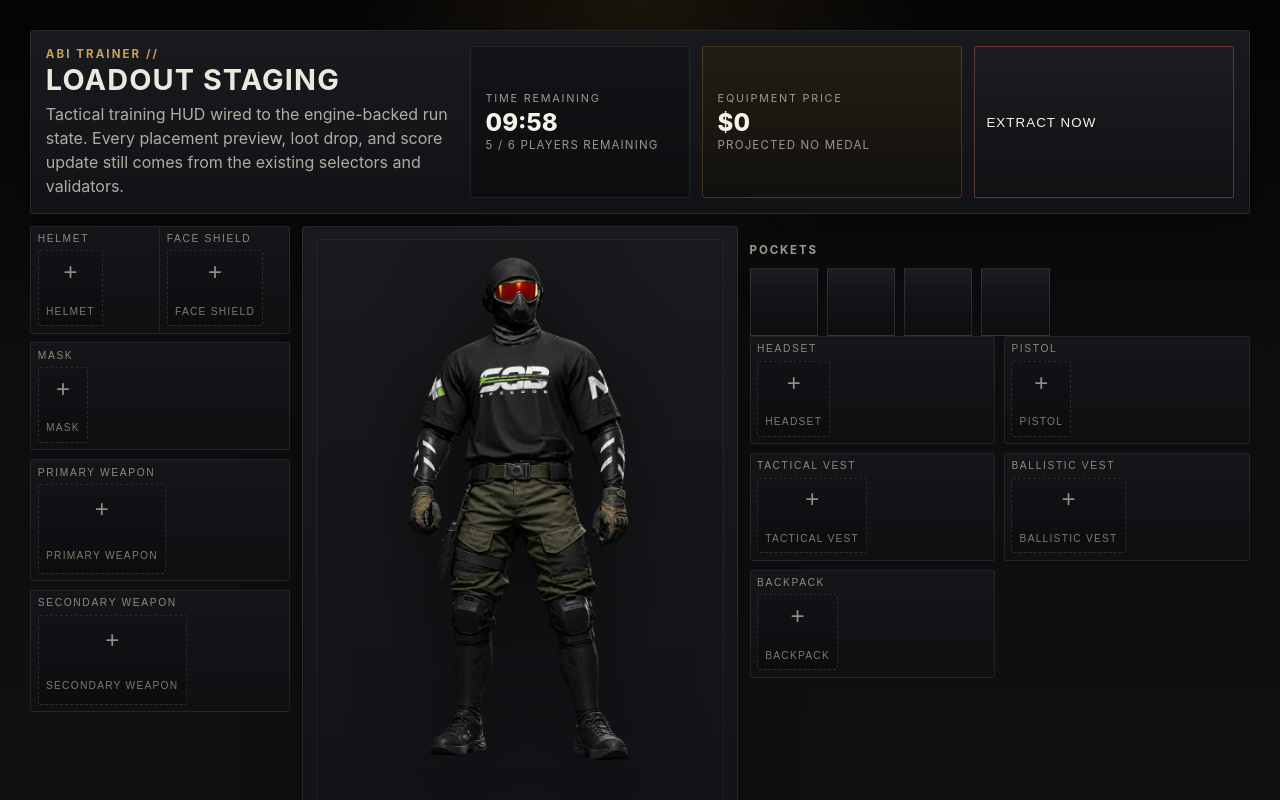
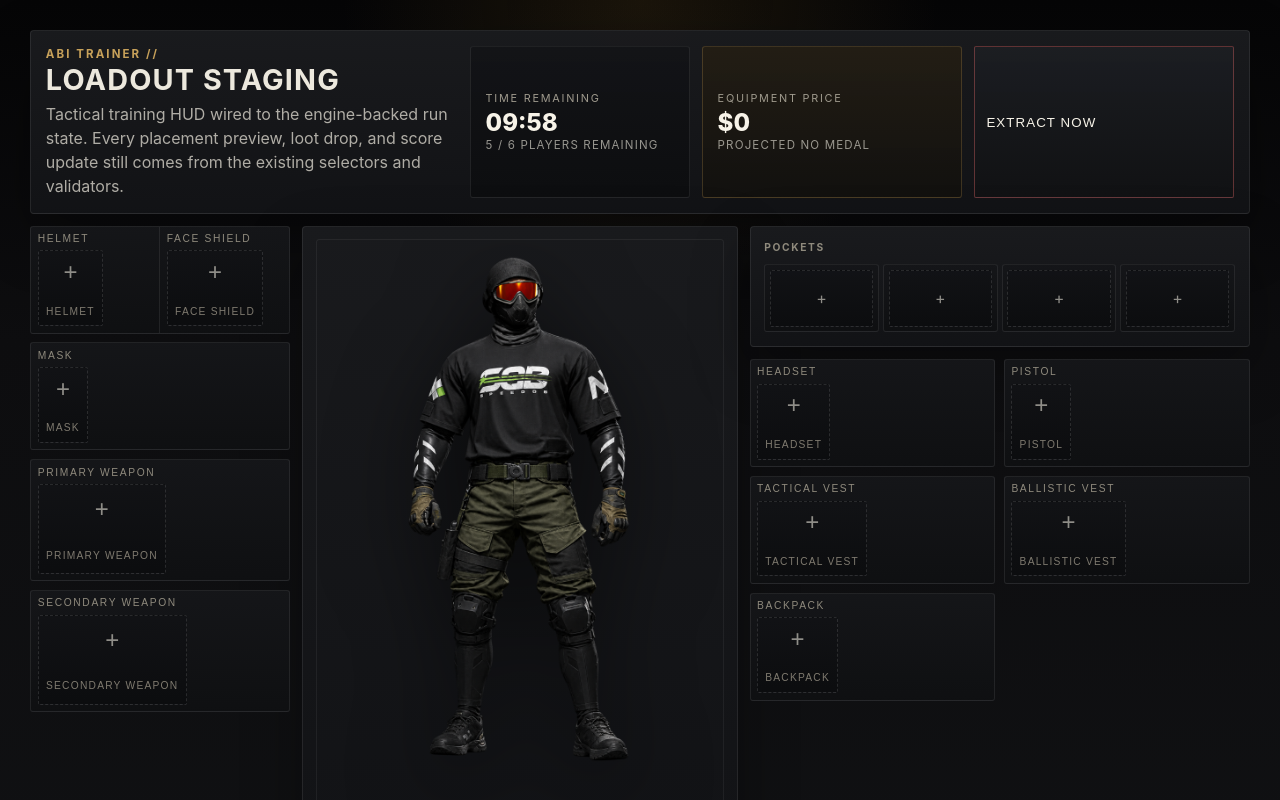
Before and after one commit to Perdiga/abi-tetris, a React (Vite) app: page / in a window 1280 px wide. Both pictures are taken after a click on the button "START RUN". Shown: the top 800 px of the page. Built offline with nearby package versions, Linux system fonts and the light colour scheme.

Commit message:
UI improvements

```diff
--- a/src/components/equipment-screen/EquipmentScreen.css
+++ b/src/components/equipment-screen/EquipmentScreen.css
@@ -148,26 +148,27 @@
 }
 
 .equipment-screen__pockets {
-  margin-top: 1rem;
+  padding: 0.85rem;
+  margin-bottom: 0.75rem;
 }
 
-.equipment-screen__pockets .equipment-screen__section-title {
-  margin-bottom: 0.55rem;
+.equipment-screen__pockets-title {
+  margin: 0 0 0.55rem;
 }
 
 .equipment-screen__pockets-grid {
   display: grid;
   grid-template-columns: repeat(4, minmax(0, 1fr));
-  gap: 0.55rem;
-  max-width: 300px;
+  gap: 0.25rem;
 }
 
-.equipment-screen__pocket-slot {
-  aspect-ratio: 1;
-  border: 1px solid rgba(255, 255, 255, 0.1);
-  background:
-    linear-gradient(180deg, rgba(255, 255, 255, 0.02), transparent 35%),
-    linear-gradient(180deg, rgba(24, 25, 29, 0.98), rgba(13, 14, 16, 0.98));
+.equipment-screen__slot.equipment-screen__pocket-slot {
+  min-height: 68px;
+  padding: 0.3rem;
+}
+
+.equipment-screen__pocket-slot .equipment-screen__slot-empty-icon {
+  font-size: 1rem;
 }
 
 .equipment-screen__slot {
--- a/src/components/equipment-screen/EquipmentScreen.tsx
+++ b/src/components/equipment-screen/EquipmentScreen.tsx
@@ -511,16 +511,22 @@ export function EquipmentScreen({ state, dispatch }: EquipmentScreenProps) {
 
           <section className="equipment-screen__column">
             <section>
-              <section className="equipment-screen__pockets" aria-label="Pockets">
-                <h3 className="equipment-screen__section-title">Pockets</h3>
+              <section className="equipment-screen__pockets equipment-screen__panel" aria-label="Pockets">
+                <h3 className="equipment-screen__slot-frame-label equipment-screen__pockets-title">Pockets</h3>
                 <div className="equipment-screen__pockets-grid">
                   {[1, 2, 3, 4].map((slotNumber) => (
                     <span
                       aria-label={`Pocket slot ${slotNumber}`}
-                      className="equipment-screen__pocket-slot"
+                      className="equipment-screen__slot equipment-screen__pocket-slot"
                       data-testid={`pocket-slot-${slotNumber}`}
                       key={slotNumber}
-                    />
+                    >
+                      <span className="equipment-screen__slot-empty">
+                        <span className="equipment-screen__slot-empty-icon" aria-hidden="true">
+                          +
+                        </span>
+                      </span>
+                    </span>
                   ))}
                 </div>
               </section>
```
